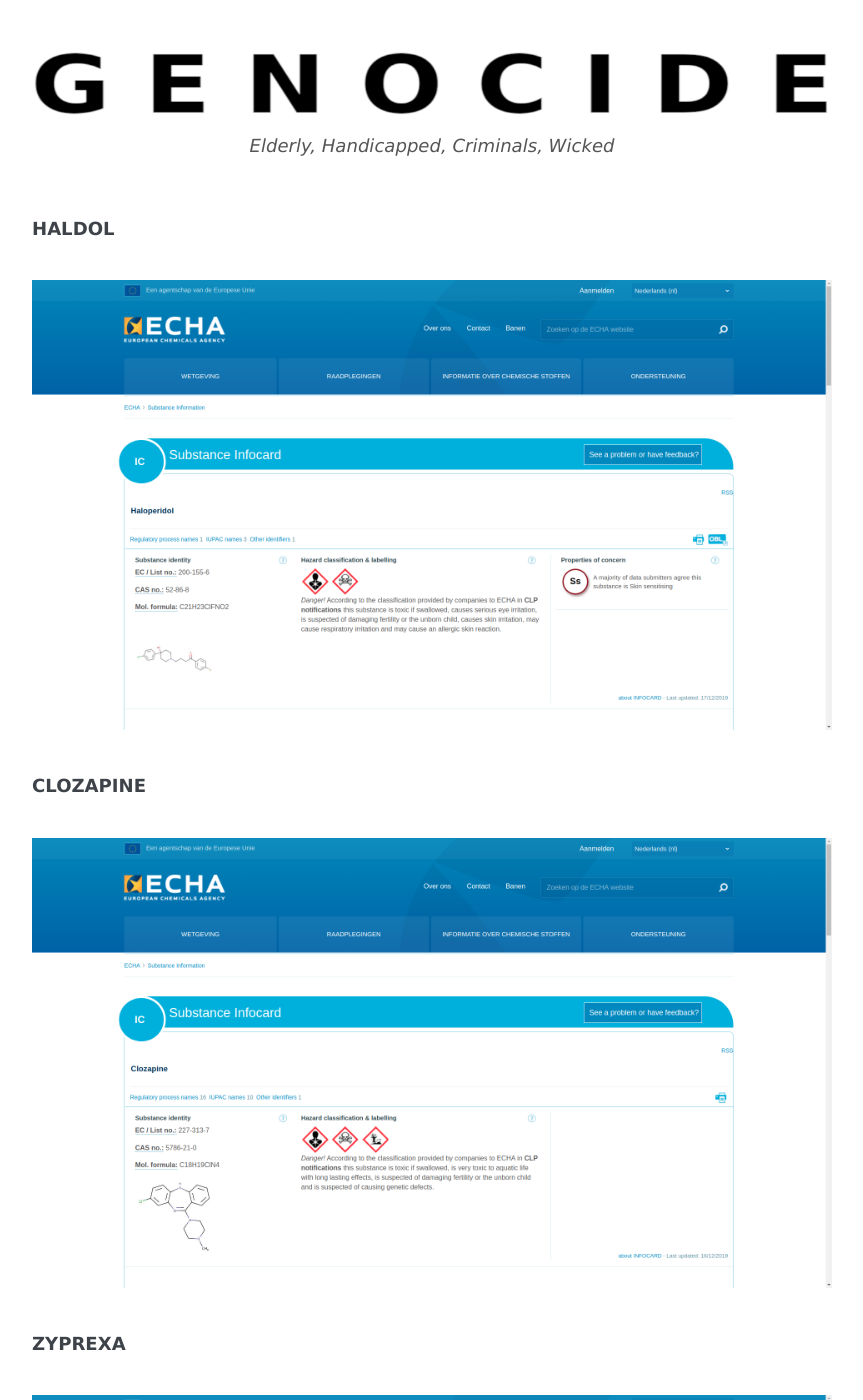
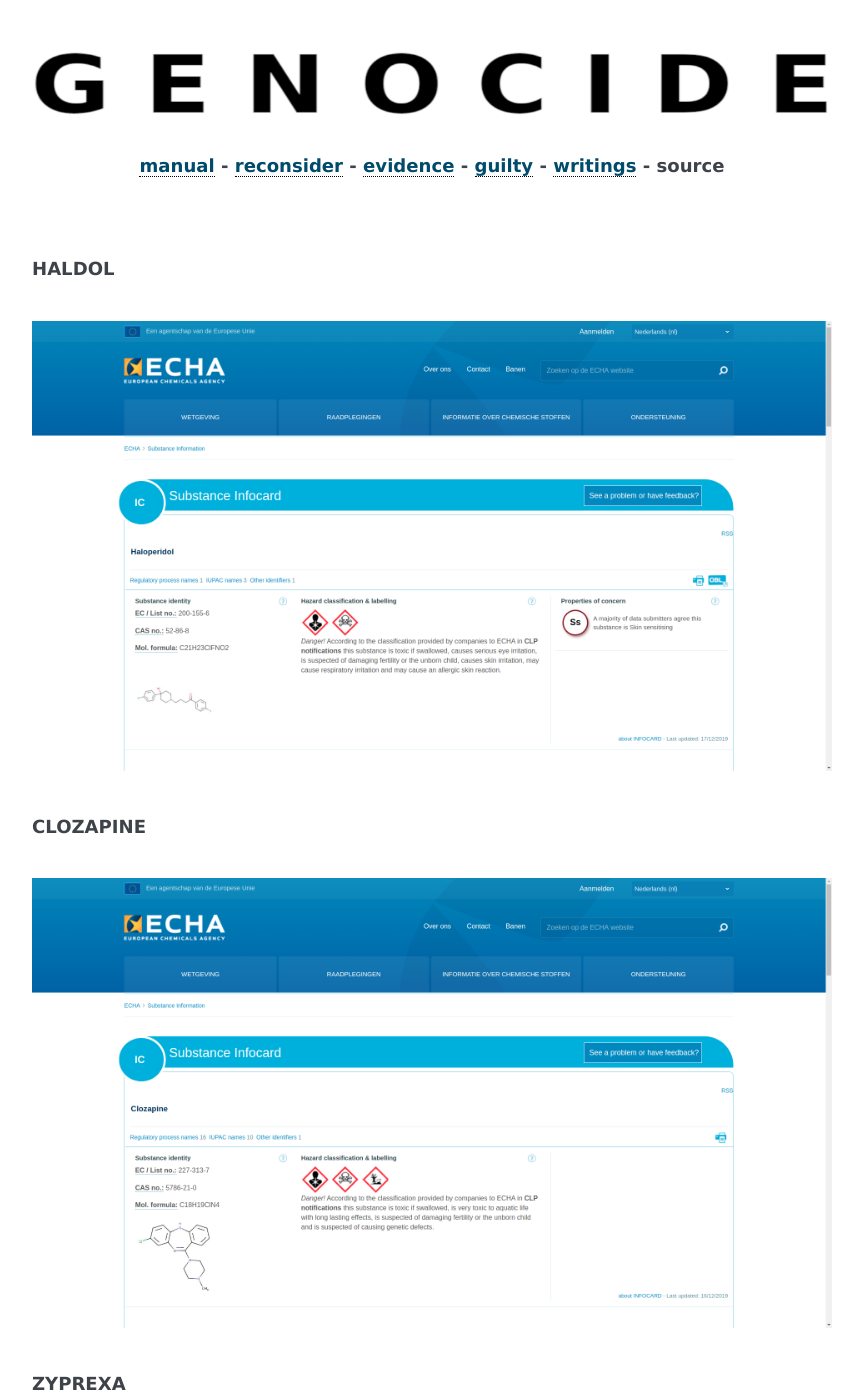
Before and after one commit to bthate/sbn, a Sphinx documentation site: the page built from docs/evidence.rst, in a window 1280 px wide and 1400 px high. Shown: the whole window, without its empty margins (168-1031 px from the left). Built offline with Sphinx 7.4.7, drawn with Linux system fonts in a browser that asks for light colours; pages that are not in the unit, such as notebooks, are missing from menus.

Commit message:
update docs

```diff
--- a/docs/conf.py
+++ b/docs/conf.py
@@ -48,13 +48,14 @@
 extensions = [
               'sphinx.ext.autodoc',
               'sphinx.ext.autosummary',
-              'sphinx.ext.viewcode',
+              'sphinx.ext.duration',
+              'sphinx.ext.doctest',
+              'sphinx.ext.githubpages',
               'sphinx.ext.todo',
-              'sphinx.ext.githubpages'
+              'sphinx.ext.viewcode'
              ]
 
-
-html_title = "Skull, Bones and Number"
+html_title = "Skull, Bones and Number (SBN)"
 html_style = 'sbn.css'
 html_static_path = ["_static", "_static/sbn.css", "files/sitemap.xml"]
 html_css_files = ["sbn.css",]
@@ -95,26 +96,25 @@
 rst_prolog = '''.. image:: genocide.png
     :width: 100%
     :height: 2.4cm
-    :target: manual.html
+    :target: index.html
+
 
 .. raw:: html
-
-    <center><i>Elderly, Handicapped, Criminals, Wicked</i></center>
-
-'''
-
-rst_epilog = '''.. raw:: html
 
     <br>
     <center>
     <b>
 
-:ref:`reconsider <reconsider>` - :ref:`evidence <evidence>` - :ref:`guilty <guilty>` - :ref:`writings <writings>`
+:ref:`manual <manual>` - :ref:`reconsider <reconsider>` - :ref:`evidence <evidence>` - :ref:`guilty <guilty>` - :ref:`writings <writings>` - :ref:`source <source>`
 
 .. raw:: html
 
     </b>
     </center>
+
+'''
+
+rst_epilog = '''
 
 '''
 
--- a/docs/index.rst
+++ b/docs/index.rst
@@ -63,7 +63,7 @@
 were aware that these medicine are poison at the time they voted for this law
 and the day the Wfz law took effect (1-1-2019), i ask the prosecutor to
 prosecute the king for making the commiting of the above mentioned crimes
-(killing, torture and impotent making) possible.
+(killing, torture and impotent making) possible :ref:`. <source>`
 
 
 .. toctree::
@@ -75,3 +75,4 @@
     guilty
     request
     manual
+    source
```
Also changed, not shown: 3 other files.
